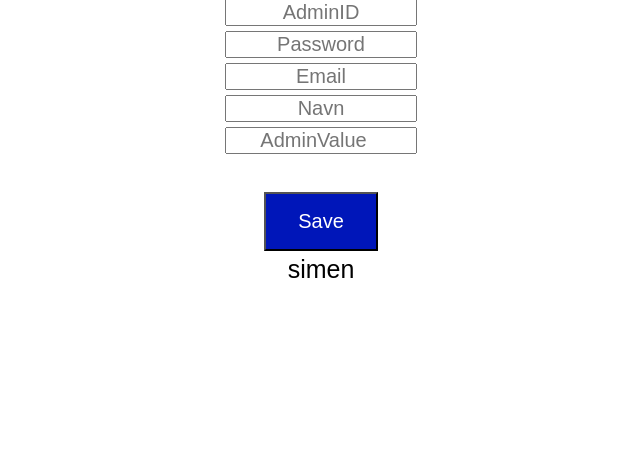
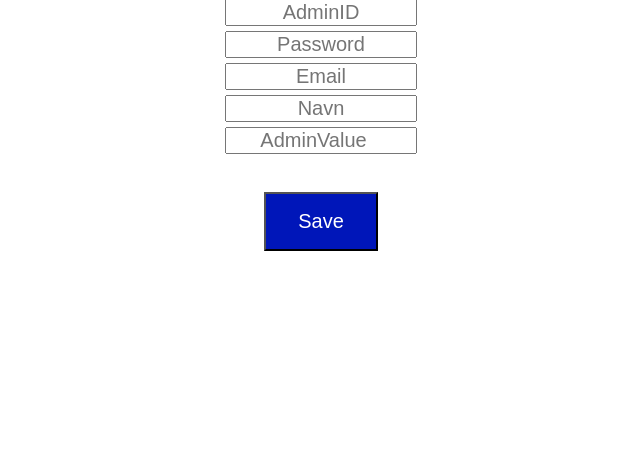
Before and after one commit to Sanchay13/Aarsoppgave, a PHP site: page /Admin.php in a window 1280 px wide. Shown: the part 344-800 px from the top of the page, without its empty margins (319-959 px from the left). Run offline with PHP 8.4, Linux system fonts and the light colour scheme; a user stored in the database is signed in.

Commit message:
endringer

```diff
--- a/Admin.php
+++ b/Admin.php
@@ -24,7 +24,6 @@
             <br>
             <input type="submit" id="submit" name="save" value="Save">
         </form>
-        <div>simen</div>
     </div>
 
 
```
